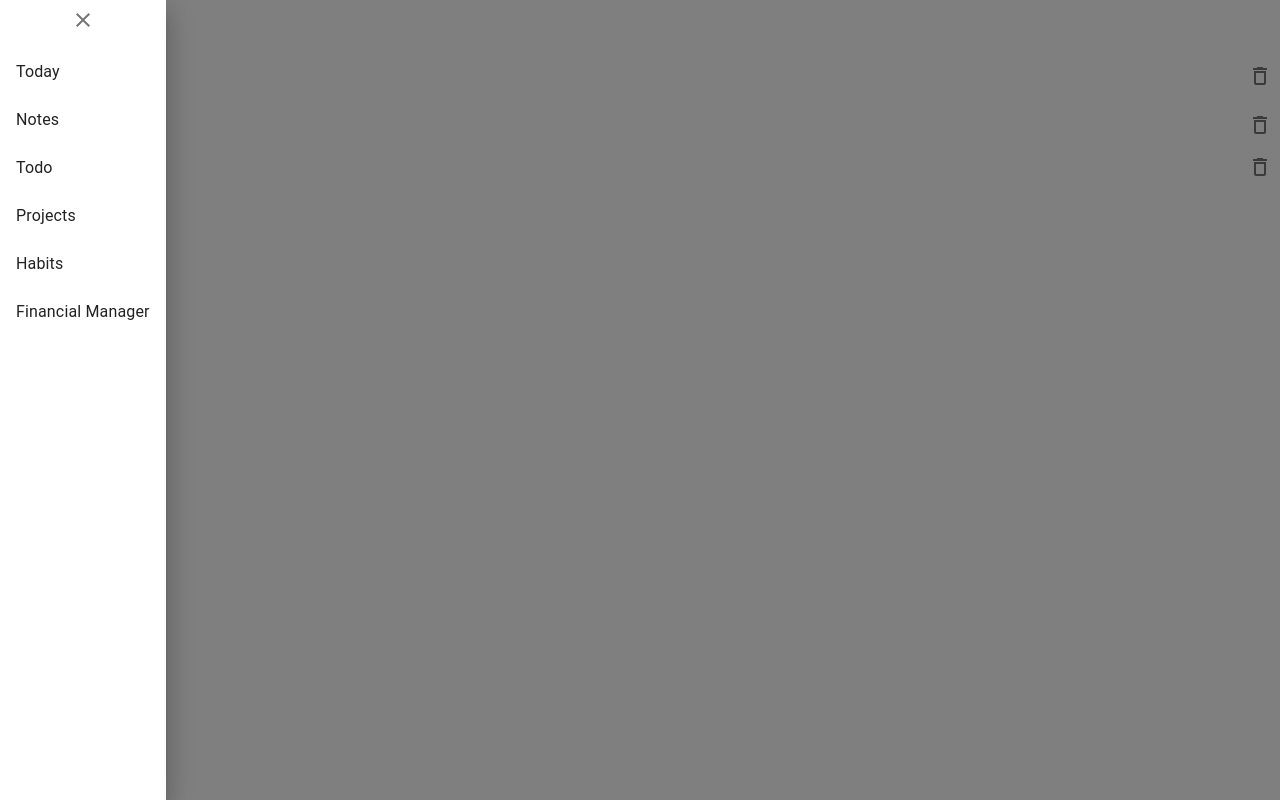
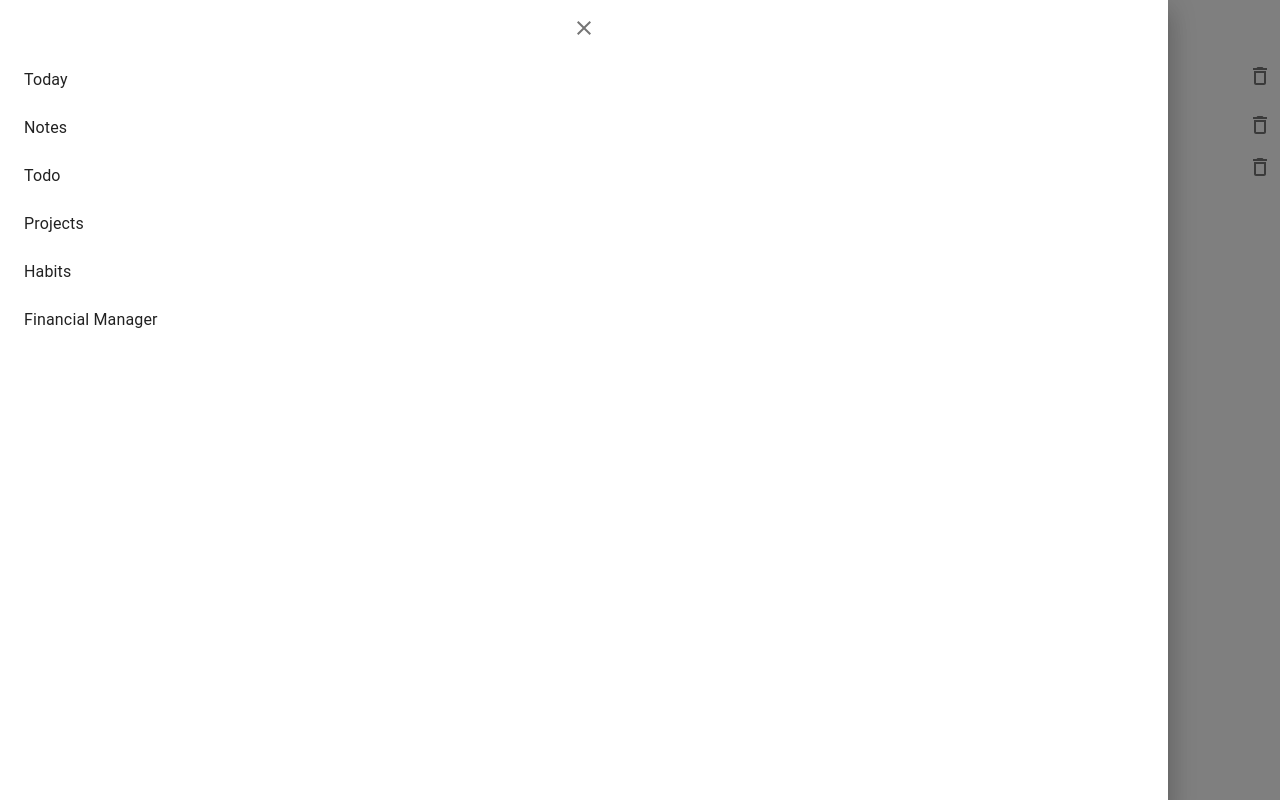
Before and after one commit to MikkyMeow/mikitask, a React (Create React App) app: page /todo in a window 1280 px wide. Both pictures are taken after a click on the button 20 px from the left and 20 px from the top of the page. Built offline with nearby package versions, Linux system fonts and the light colour scheme.

Commit message:
Drawer fixes

```diff
--- a/src/App.tsx
+++ b/src/App.tsx
@@ -35,9 +35,5 @@ i18n.use(initReactI18next).init({
 });
 
 export const App = () => {
-  return (
-    <div>
-      <RouterProvider router={router} />
-    </div>
-  );
+  return <RouterProvider router={router} />;
 };
--- a/src/components/pages/Todo/ui/Todo.tsx
+++ b/src/components/pages/Todo/ui/Todo.tsx
@@ -1,9 +1,5 @@
 import { List } from "./components/List";
 
 export const Todo = () => {
-  return (
-    <div>
-      <List />
-    </div>
-  );
+  return <List />;
 };
--- /dev/null
+++ b/src/components/widgets/Nav/ui/Nav.module.css
@@ -0,0 +1,8 @@
+.root {
+  width: 90%;
+  padding: 8px;
+}
+
+.closeButton {
+  margin-left: auto;
+}
--- a/src/components/widgets/Nav/ui/Nav.tsx
+++ b/src/components/widgets/Nav/ui/Nav.tsx
@@ -10,14 +10,22 @@ import {
 import { useTranslation } from "react-i18next";
 import { Link } from "react-router-dom";
 import { appStore } from "store/app.store";
+import styles from "./Nav.module.css";
 
 export const Nav = () => {
   const { t } = useTranslation();
   const { showMenu, setShowMenu } = appStore();
 
   return (
-    <Drawer open={showMenu} onClose={() => setShowMenu(false)}>
-      <IconButton onClick={() => setShowMenu(false)}>
+    <Drawer
+      classes={{ paper: styles.root }}
+      open={showMenu}
+      onClose={() => setShowMenu(false)}
+    >
+      <IconButton
+        className={styles.closeButton}
+        onClick={() => setShowMenu(false)}
+      >
         <CloseOutlined />
       </IconButton>
       <List>
```
